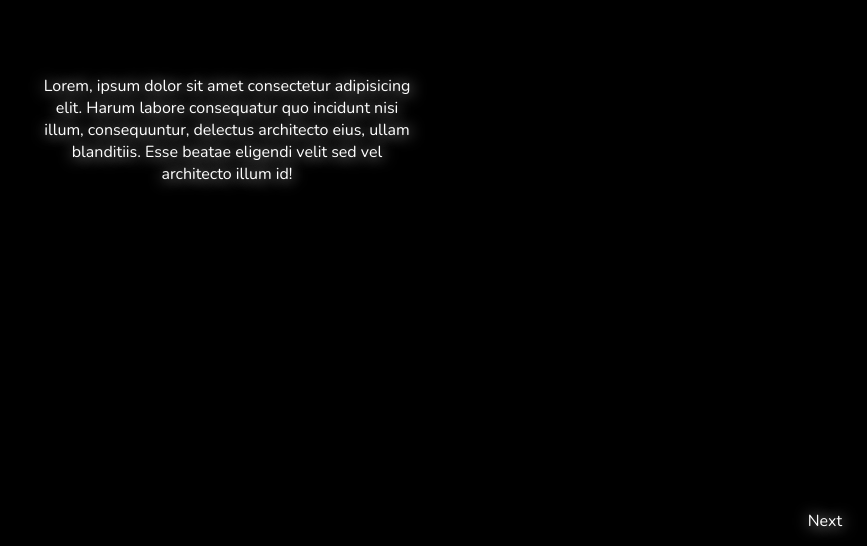
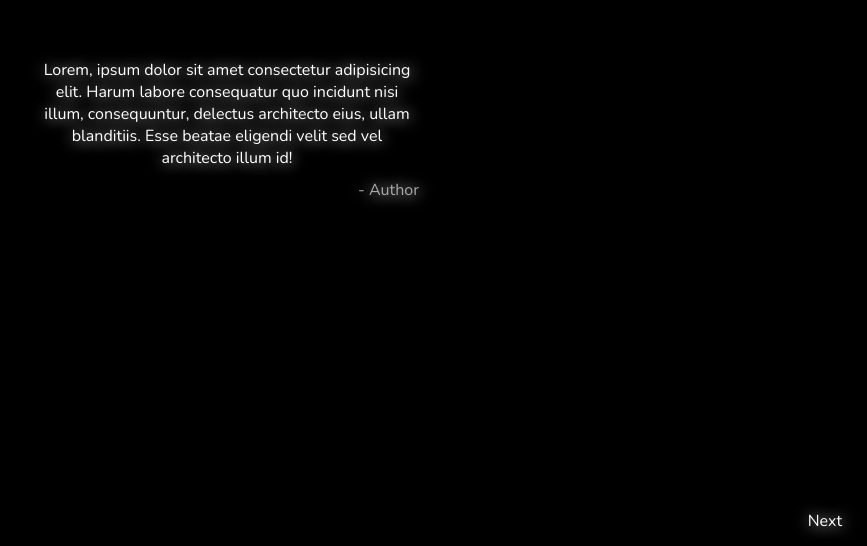
Before and after one commit to recleun/cool-text, a plain HTML site: page index.html in a window 1280 px wide. Shown: the part 254-800 px from the top of the page, without its empty margins (413-1280 px from the left). Drawn offline with nearby package versions, Linux system fonts and the light colour scheme; a script that the page names is missing.

Commit message:
Change page structure

```diff
--- a/index.html
+++ b/index.html
@@ -11,6 +11,9 @@
     <span class="text">
       Lorem, ipsum dolor sit amet consectetur adipisicing elit. Harum labore consequatur quo incidunt nisi illum, consequuntur, delectus architecto eius, ullam blanditiis. Esse beatae eligendi velit sed vel architecto illum id!
     </span>
+    <div class="author">
+      - Author
+    </div>
   </div>
   <div class="button-container">
     <span class="next">
--- a/styles/style.css
+++ b/styles/style.css
@@ -22,8 +22,16 @@ body {
   text-align: center;
   text-shadow: 1px 1px 15px white;
   display: flex;
+  gap: 10px;
+  flex-flow: column;
   justify-content: center;
   align-items: center;
+}
+
+.author {
+  color: darkgray;
+  width: 100%;
+  text-align: end;
 }
 
 .button-container {
```
